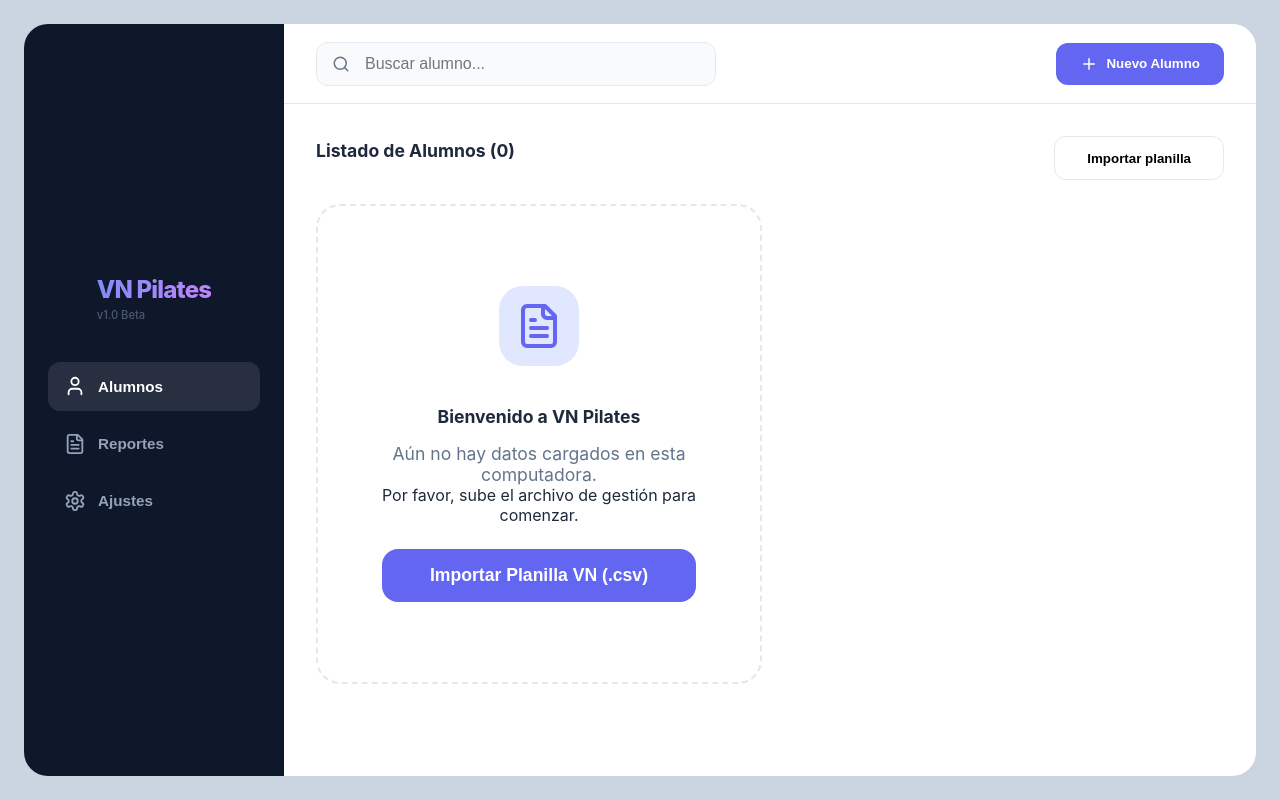
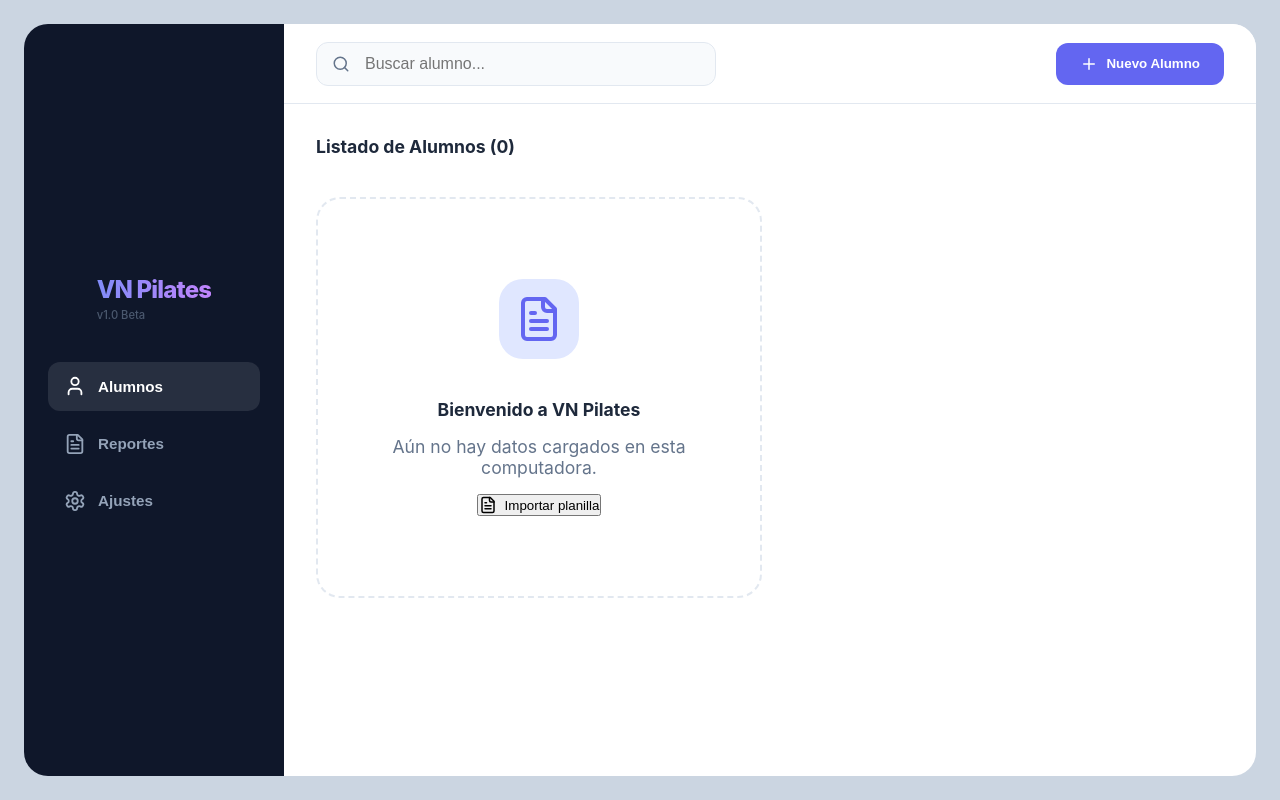
Before and after one commit to devOr05/vn-pilates, a React (Vite) app: page / in a window 1280 px wide. Built offline with nearby package versions, Linux system fonts and the light colour scheme.

Commit message:
Final beta polish: CSV import fix, encoding corrections, and UI restoration in empty state

```diff
--- a/src/App.css
+++ b/src/App.css
@@ -1116,8 +1116,10 @@ body {
     padding: 2rem;
     box-shadow: 0 20px 50px rgba(0, 0, 0, 0.2);
     position: relative;
-    max-height: 90vh; scrollbar-width: thin; scrollbar-color: var(--accent-light) transparent;
+    max-height: 90vh;
     overflow-y: auto;
+    scrollbar-width: thin;
+    scrollbar-color: var(--accent-light) transparent;
 }
 
 .form-group-row {
@@ -1770,6 +1772,7 @@ body {
         box-sizing: border-box;
     }
 }
+
 /* Import Help Box Styles */
 .modal-help-box {
     background: #f8fafc;
--- a/src/App.jsx
+++ b/src/App.jsx
@@ -200,7 +200,7 @@ function App() {
         try {
             const text = await file.text();
             if (!text || text.trim().length === 0) {
-                throw new Error('El archivo est├í vacío');
+                throw new Error('El archivo está vacío');
             }
 
             const { students: parsedStudents, automaticExpenses } = await parsePilatesCSV(text);
@@ -274,7 +274,7 @@ function App() {
 
     const deleteStudent = (studentId, event) => {
         event.stopPropagation();
-        if (window.confirm('¿Est├ís seguro de eliminar este alumno?')) {
+        if (window.confirm('¿Estás seguro de eliminar este alumno?')) {
             setStudents(students.filter(s => s.id !== studentId));
             showToast("Alumno eliminado", "error");
         }
@@ -429,7 +429,7 @@ function App() {
             // Add Expenses section
             rows.push([]);
             rows.push(["RESUMEN DE GASTOS (MANUALES + PLANILLA)"]);
-            rows.push(["DESCRIPCI├ôN / CONCEPTO", "MONTO", "ORIGEN / RECIBI├ô", "FECHA"]);
+            rows.push(["DESCRIPCIÓN / CONCEPTO", "MONTO", "ORIGEN / RECIBIÓ", "FECHA"]);
 
             // Manual
             expensesData.forEach(exp => {
@@ -831,19 +831,7 @@ function App() {
                                 <h3>Listado de Alumnos ({filteredStudents.length})</h3>
                                 <div className="list-actions">
                                     {isLoaded && <button className="btn-secondary" onClick={() => exportToExcel('alumnos')}>Exportar Excel</button>}
-                                    {!isLoaded && (
-                                        <button className="btn-upload" onClick={() => fileInputRef.current.click()}>
-                                            Importar planilla
-                                        </button>
-                                    )}
                                 </div>
-                                <input
-                                    type="file"
-                                    ref={fileInputRef}
-                                    onChange={handleFileUpload}
-                                    /* Removed accept attribute to prevent files from being grayed out on Some Drive/Windows setups */
-                                    style={{ display: 'none' }}
-                                />
                             </div>
 
                             <div className="student-grid">
@@ -901,11 +889,14 @@ function App() {
                                         <div className="text-box">
                                             <h3>Bienvenido a VN Pilates</h3>
                                             <p>Aún no hay datos cargados en esta computadora.</p>
-                                            <span>Por favor, sube el archivo de gestión para comenzar.</span>
+                                            <button
+                                                className="btn-primary"
+                                                onClick={() => fileInputRef.current.click()}
+                                                style={{ marginTop: '1rem', display: 'flex', alignItems: 'center', gap: '0.5rem', marginInline: 'auto' }}
+                                            >
+                                                <FileText size={18} /> Importar planilla
+                                            </button>
                                         </div>
-                                        <button className="btn-primary-large" onClick={() => fileInputRef.current.click()}>
-                                            Importar Planilla VN (.csv)
-                                        </button>
                                     </div>
                                 )}
                             </div>
@@ -1195,7 +1186,7 @@ function App() {
                                             <tr>
                                                 <th>CONCEPTO</th>
                                                 <th>MONTO</th>
-                                                <th>ORIGEN / RECIBI├ô</th>
+                                                <th>ORIGEN / RECIBIÓ</th>
                                                 <th>FECHA</th>
                                             </tr>
                                         </thead>
@@ -1255,7 +1246,7 @@ function App() {
 
                             <div className="danger-zone">
                                 <h3>Zona Peligrosa</h3>
-                                <p>Las siguientes acciones son permanentes y borrar├ín todos los datos guardados en este dispositivo.</p>
+                                <p>Las siguientes acciones son permanentes y borrarán todos los datos guardados en este dispositivo.</p>
                                 <button className="btn-danger" onClick={handleResetData}>
                                     Reiniciar Toda la Base de Datos
                                 </button>
@@ -1263,7 +1254,6 @@ function App() {
                         </div>
                     )
                     }
-                </section>
 
                     {showAddModal && (
                         <div className="modal-overlay">
@@ -1312,7 +1302,8 @@ function App() {
                         </div>
                     )}
 
-                {showPaymentModal && (
+                    {
+                        showPaymentModal && (
                             <div className="modal-overlay">
                                 <div className="modal-card">
                                     <h3>Registrar Pago</h3>
@@ -1353,7 +1344,8 @@ function App() {
                                     </div>
                                 </div>
                             </div>
-                )}
+                        )
+                    }
                     {
                         showLinkModal && (
                             <div className="modal-overlay">
@@ -1393,8 +1385,15 @@ function App() {
                             </div>
                         ))}
                     </div>
-            </main>
-        </div>
+                    <input
+                        type="file"
+                        ref={fileInputRef}
+                        onChange={handleFileUpload}
+                        style={{ display: 'none' }}
+                    />
+                </section >
+            </main >
+        </div >
     )
 }
 
```
Lines whose indentation alone changed are shown as unchanged.
